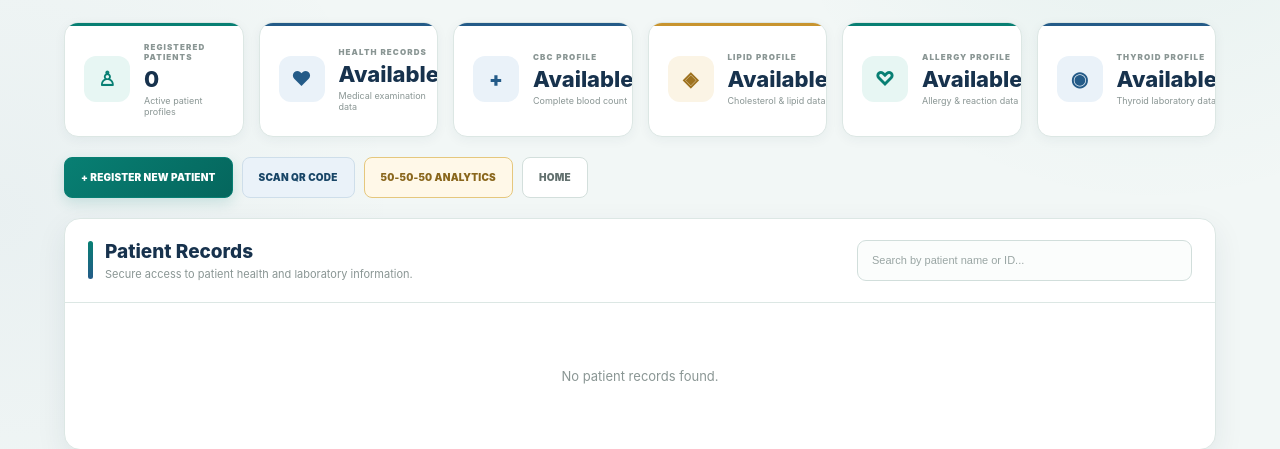
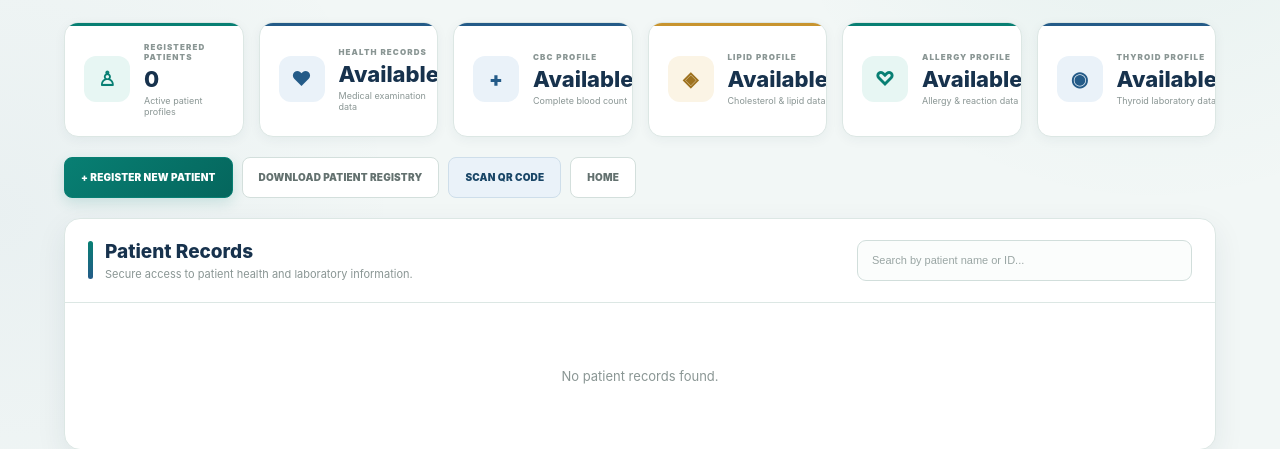
Before and after one commit to harshitnautiyal/viqtor-health, a Flask app: page /admin in a window 1280 px wide. Shown: the part 184-633 px from the top of the page. Run offline with Flask 3, Linux system fonts and the light colour scheme; the visitor is signed in with stand-in values (Sample User, id 1); data that the repository does not hold is empty.

Commit message:
Add private patient registry download

```diff
--- a/app.py
+++ b/app.py
@@ -10,13 +10,13 @@ from flask import (
 )
 
 import firebase_admin
-from firebase_admin import credentials, firestore, auth, storage
+from firebase_admin import credentials, firestore, auth
 
 import qrcode
 import os
 import secrets
 
-from openpyxl import Workbook, load_workbook
+from openpyxl import Workbook
 
 from datetime import datetime
 from functools import wraps
@@ -85,11 +85,7 @@ if not firebase_admin._apps:
     firebase_admin.initialize_app(
         cred,
         {
-            "projectId": "qr-health-monitoring-system",
-            "storageBucket": os.environ.get(
-                "FIREBASE_STORAGE_BUCKET",
-                "qr-health-monitoring-system.firebasestorage.app"
-            )
+            "projectId": "qr-health-monitoring-system"
         }
     )
 
@@ -101,77 +97,47 @@ db = firestore.client()
 # PRIVATE PATIENT NAME REGISTRY
 # ============================================================
 
-# Patient names are NOT stored in Firestore, QR data, or patient
-# profile documents. They are kept only inside this private Excel
-# workbook in Firebase Storage, which is accessed by the server.
-PRIVATE_REGISTRY_BLOB = (
-    "private/ViQtor_Private_ID_Registry.xlsx"
-)
+# Patient names are kept OUT of the normal "personnel" medical
+# profile documents and are not included in QR/public profile data.
+#
+# Because this Firebase project is currently on the Spark plan and
+# Firebase Storage is not available, the name-to-ID mapping is kept
+# in a separate Firestore collection that is accessed only by the
+# server. The Excel file is generated in memory only when an admin
+# downloads it.
+PRIVATE_REGISTRY_COLLECTION = "private_patient_registry"
 
 
 def save_patient_name_to_private_registry(
     patient_name,
     personnel_id
 ):
-
-    bucket = storage.bucket()
-    blob = bucket.blob(PRIVATE_REGISTRY_BLOB)
-
-    workbook = None
-
-    try:
-        if blob.exists():
-            workbook = load_workbook(
-                BytesIO(blob.download_as_bytes())
-            )
-    except Exception as error:
-        print(
-            "PRIVATE REGISTRY READ ERROR:",
-            str(error)
-        )
-        raise
-
-    if workbook is None:
-        workbook = Workbook()
-
-    if "Patient Registry" in workbook.sheetnames:
-        sheet = workbook["Patient Registry"]
-    else:
-        sheet = workbook.active
-        sheet.title = "Patient Registry"
-
-    if sheet.max_row == 1 and sheet["A1"].value is None:
-        sheet.append([
-            "Patient Name",
-            "Unique ID",
-            "Registration Date"
-        ])
-
-    # Never create a second name-to-ID row for the same Unique ID.
-    for row in sheet.iter_rows(min_row=2, values_only=True):
-        if len(row) >= 2 and str(row[1] or "").strip() == personnel_id:
-            raise ValueError(
-                "This Unique ID already exists in the private registry."
-            )
-
-    sheet.append([
-        patient_name,
-        personnel_id,
-        datetime.now().strftime("%Y-%m-%d %H:%M:%S")
-    ])
-
-    output = BytesIO()
-    workbook.save(output)
-    output.seek(0)
-
-    blob.upload_from_file(
-        output,
-        content_type=(
-            "application/vnd.openxmlformats-officedocument."
-            "spreadsheetml.sheet"
-        ),
-        rewind=True
-    )
+    """
+    Save the patient name and Unique ID in a separate private
+    Firestore collection.
+
+    This collection is not used by public QR/profile routes.
+    """
+
+    registry_ref = (
+        db.collection(PRIVATE_REGISTRY_COLLECTION)
+        .document(personnel_id)
+    )
+
+    existing = registry_ref.get()
+
+    if existing.exists:
+        raise ValueError(
+            "This Unique ID already exists in the private registry."
+        )
+
+    registry_ref.set({
+        "patient_name": patient_name,
+        "personnel_id": personnel_id,
+        "registration_date": datetime.now().strftime(
+            "%Y-%m-%d %H:%M:%S"
+        )
+    })
 
 
 # ============================================================
@@ -909,20 +875,61 @@ def register():
 def download_private_patient_registry():
 
     try:
-        blob = storage.bucket().blob(
-            PRIVATE_REGISTRY_BLOB
-        )
-
-        if not blob.exists():
-            return (
-                "The private patient registry has not been created yet.",
-                404
-            )
-
-        workbook_bytes = blob.download_as_bytes()
+        workbook = Workbook()
+        sheet = workbook.active
+        sheet.title = "Patient Registry"
+
+        sheet.append([
+            "Patient Name",
+            "Unique ID",
+            "Registration Date"
+        ])
+
+        registry_docs = (
+            db.collection(PRIVATE_REGISTRY_COLLECTION)
+            .stream()
+        )
+
+        records = []
+
+        for doc in registry_docs:
+            record = doc.to_dict() or {}
+
+            records.append({
+                "patient_name": str(
+                    record.get("patient_name", "")
+                ),
+                "personnel_id": str(
+                    record.get("personnel_id", doc.id)
+                ),
+                "registration_date": str(
+                    record.get("registration_date", "")
+                )
+            })
+
+        records.sort(
+            key=lambda item: item["registration_date"]
+        )
+
+        for record in records:
+            sheet.append([
+                record["patient_name"],
+                record["personnel_id"],
+                record["registration_date"]
+            ])
+
+        # Make the Excel file easier to read.
+        sheet.freeze_panes = "A2"
+        sheet.column_dimensions["A"].width = 30
+        sheet.column_dimensions["B"].width = 22
+        sheet.column_dimensions["C"].width = 22
+
+        workbook_bytes = BytesIO()
+        workbook.save(workbook_bytes)
+        workbook_bytes.seek(0)
 
         return send_file(
-            BytesIO(workbook_bytes),
+            workbook_bytes,
             mimetype=(
                 "application/vnd.openxmlformats-officedocument."
                 "spreadsheetml.sheet"
@@ -936,6 +943,7 @@ def download_private_patient_registry():
             "PRIVATE REGISTRY DOWNLOAD ERROR:",
             str(error)
         )
+
         return (
             "Unable to download the private patient registry.",
             500
--- a/templates/admin.html
+++ b/templates/admin.html
@@ -607,18 +607,6 @@ a {
 }
 
 
-/* 50-50-50 */
-.fifty5050 {
-    background: #fff8e8;
-    border: 1px solid #e5c77d;
-    color: #8a671d;
-}
-
-.fifty5050:hover {
-    background: #fff2d1;
-}
-
-
 /* =========================================================
    PATIENT RECORDS CARD
    ========================================================= */
@@ -1408,6 +1396,13 @@ tbody tr:last-child td {
             + REGISTER NEW PATIENT
         </a>
 
+        <a
+            href="/admin/patient-registry.xlsx"
+            class="button secondary"
+        >
+            DOWNLOAD PATIENT REGISTRY
+        </a>
+
         {% endif %}
 
 
@@ -1417,18 +1412,6 @@ tbody tr:last-child td {
         >
             SCAN QR CODE
         </a>
-
-
-        {% if role == "admin" %}
-
-        <a
-            href="/admin/505050"
-            class="button fifty5050"
-        >
-            50-50-50 ANALYTICS
-        </a>
-
-        {% endif %}
 
 
         <a
```
Also changed, not shown: 1 other file.
